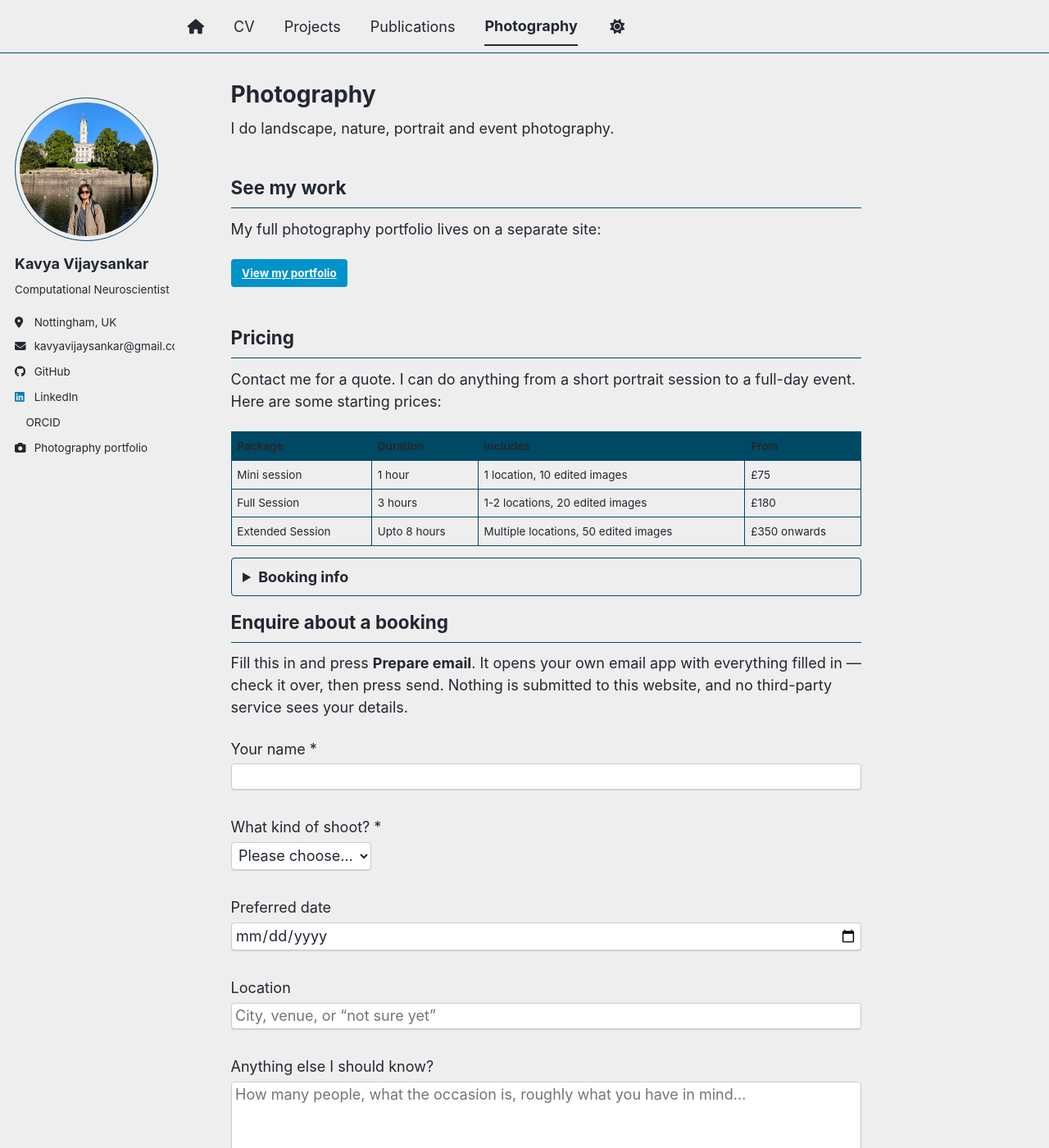
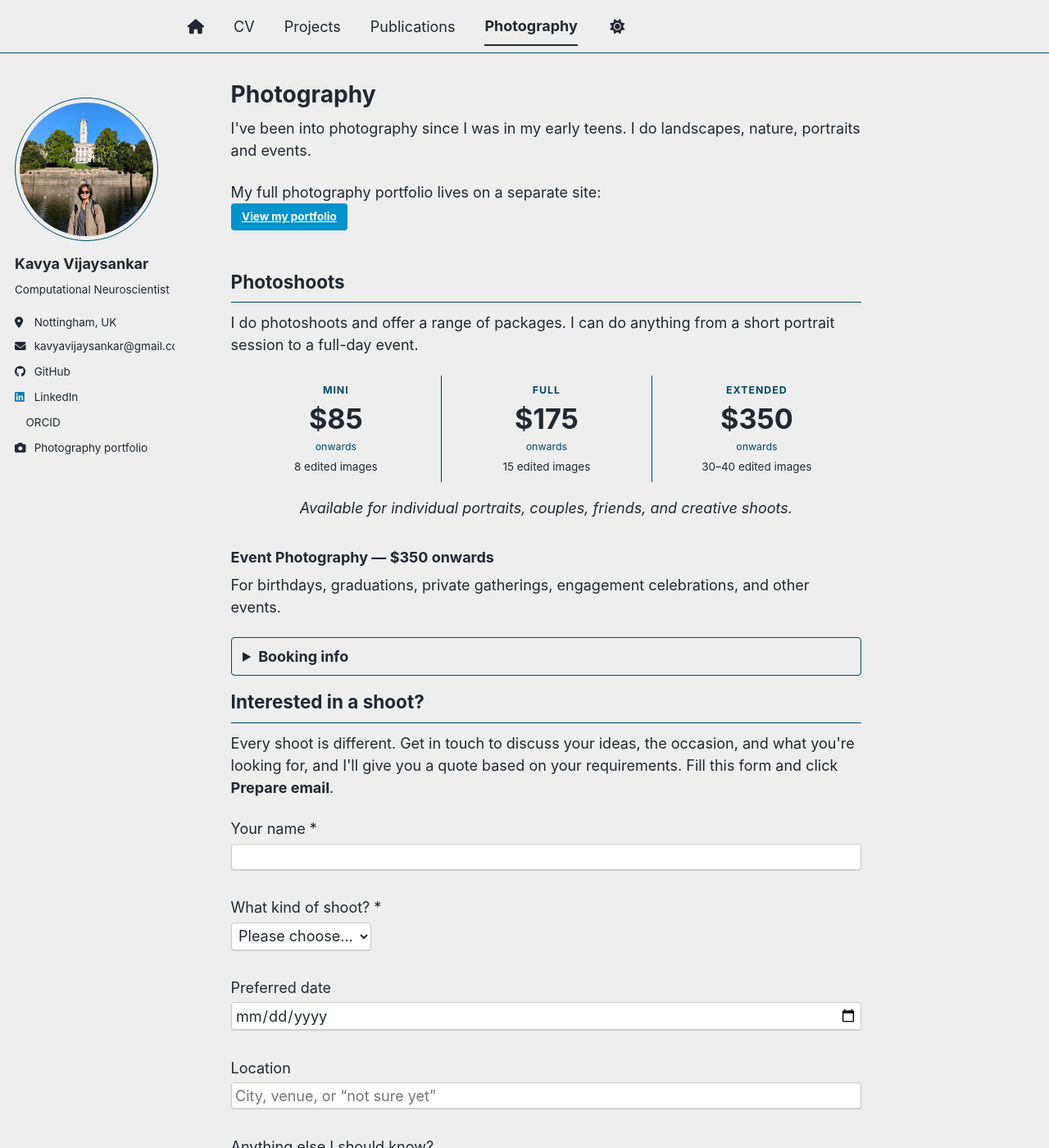
Before and after one commit to kavyavijaysankar/kavyavijaysankar.github.io, a Jekyll site: the page built from _pages/photography.html, in a window 1280 px wide and 1400 px high. Shown: the whole window at 82% size. Built offline with Jekyll 4.4.1, drawn with Linux system fonts in a browser that asks for light colours; a style sheet for code colours, icons or effects is not loaded.

Commit message:
photoshoots

```diff
--- a/_pages/photography.html
+++ b/_pages/photography.html
@@ -6,63 +6,54 @@ author_profile: true
 ---
 
 <p>
-  I do landscape, nature, portrait and event photography.
-</p>
-
-<h2>See my work</h2>
-
-<p>
-  My full photography portfolio lives on a separate site:
+  I've been into photography since I was in my early teens. I do landscapes, nature, portraits and events.
 </p>
 
 <p>
+  My full photography portfolio lives on a separate site: <br>
   <a href="{{ site.author.photography }}" class="btn" rel="noopener" target="_blank">View my portfolio</a>
 </p>
 
-<h2>Pricing</h2>
+<h2>Photoshoots</h2>
 
 <p>
-  Contact me for a quote. I can do anything from a short portrait session to a full-day event. Here are some starting prices:
+  I do photoshoots and offer a range of packages. I can do anything from a short portrait session to a full-day event.
 </p>
 
-<table>
-  <thead>
-    <tr>
-      <th>Package</th>
-      <th>Duration</th>
-      <th>Includes</th>
-      <th>From</th>
-    </tr>
-  </thead>
-  <tbody>
-    <tr>
-      <td>Mini session</td>
-      <td>1 hour</td>
-      <td>1 location, 10 edited images</td>
-      <td>£75</td>
-    </tr>
-    <tr>
-      <td>Full Session</td>
-      <td>3 hours</td>
-      <td>1-2 locations, 20 edited images</td>
-      <td>£180</td>
-    </tr>
-    <tr>
-      <td>Extended Session</td>
-      <td>Upto 8 hours</td>
-      <td>Multiple locations, 50 edited images</td>
-      <td>£350 onwards</td>
-    </tr>
-  </tbody>
-</table>
+<div class="packages">
+  <div class="package">
+    <div class="package__name">Mini</div>
+    <div class="package__price">$85</div>
+    <div class="package__onwards">onwards</div>
+    <div class="package__detail">8 edited images</div>
+  </div>
+  <div class="package">
+    <div class="package__name">Full</div>
+    <div class="package__price">$175</div>
+    <div class="package__onwards">onwards</div>
+    <div class="package__detail">15 edited images</div>
+  </div>
+  <div class="package">
+    <div class="package__name">Extended</div>
+    <div class="package__price">$350</div>
+    <div class="package__onwards">onwards</div>
+    <div class="package__detail">30–40 edited images</div>
+  </div>
+</div>
+
+<p class="packages__note"><em>Available for individual portraits, couples, friends, and creative shoots.</em></p>
+
+<h3>Event Photography — $350 onwards</h3>
+
+<p>For birthdays, graduations, private gatherings, engagement celebrations, and other events.</p>
 
 <details class="collapsible">
   <summary><strong>Booking info</strong></summary>
   <b>Booking Fee (Deposit)</b> <br>
   A 25% deposit is required to secure the booking. This covers the initial cost of renting equipment, set up, etc. If the shoot is cancelled up to 48 hours before the scheduled date, the deposit will be refunded. The remaining balance must be paid in full on the day of the shoot. The photos will not be sent until the full amount is received. <br>
   <br>
-  <b>Rescheduling</b> <br>
-  For outdoor shoots, if the weather is too poor to shoot safely, we will reschedule at no extra cost. For general client reschedules, please give at least 48 hours' notice. Cancellations or reschedules made after this window will result in the loss of your deposit. A new 25% deposit will be required to book another date. <br>
+  <b>Rescheduling or Cancellation</b> <br>
+  For outdoor shoots, if the weather is too poor to shoot safely, we will reschedule at no extra cost. For general reschedules, please give at least 48 hours' notice. Cancellations or reschedules made after this window will result in the loss of your deposit. A new 25% deposit will be required to book another date. <br>
   <br>
   <b>Studio Shoots</b> <br>
   If you prefer an indoor setting, you can cover the rental cost of your chosen space and equipment. The photoshoot package price remains the same. <br>
@@ -81,12 +72,11 @@ author_profile: true
 
 </details>
 
-<h2>Enquire about a booking</h2>
+<h2>Interested in a shoot?</h2>
 
 <p>
-  Fill this in and press <strong>Prepare email</strong>. It opens your own email app with
-  everything filled in — check it over, then press send. Nothing is submitted to this
-  website, and no third-party service sees your details.
+  Every shoot is different. Get in touch to discuss your ideas, the occasion, and what you're looking for, and I'll give you a quote based on your requirements.
+  Fill this form and click <strong>Prepare email</strong>.
 </p>
 
 <form id="booking-form">
@@ -100,11 +90,16 @@ author_profile: true
     <select id="bk-type" name="shoot_type" required>
       <option value="">Please choose…</option>
       <option>Portrait</option>
+      <option>Creative</option>
       <option>Event</option>
       <option>Wedding</option>
-      <option>Product</option>
       <option>Something else</option>
     </select>
+  </p>
+
+  <p id="bk-other-wrap" hidden>
+    <label for="bk-other">What kind of shoot did you have in mind? <span aria-hidden="true">*</span></label><br>
+    <input type="text" id="bk-other" name="shoot_other">
   </p>
 
   <p>
@@ -140,6 +135,19 @@ author_profile: true
     var form = document.getElementById('booking-form');
     if (!form) { return; }
 
+    /* Show the follow-up question only for "Something else", and only require it then. */
+    var typeSelect = document.getElementById('bk-type');
+    var otherWrap = document.getElementById('bk-other-wrap');
+    var otherInput = document.getElementById('bk-other');
+    function syncOther() {
+      var isOther = typeSelect.value === 'Something else';
+      otherWrap.hidden = !isOther;
+      otherInput.required = isOther;
+      if (!isOther) { otherInput.value = ''; }
+    }
+    typeSelect.addEventListener('change', syncOther);
+    syncOther();
+
     form.addEventListener('submit', function (event) {
       /* NOTE: Jekyll's `compress` layout collapses this page onto a single line, so a
          "//" comment would comment out the rest of the script. Block comments only. */
@@ -152,6 +160,7 @@ author_profile: true
       }
 
       var shootType = field('shoot_type');
+      if (shootType === 'Something else') { shootType = 'Something else: ' + field('shoot_other'); }
       var body = [
         'Name: ' + field('name'),
         'Shoot type: ' + shootType,
```
